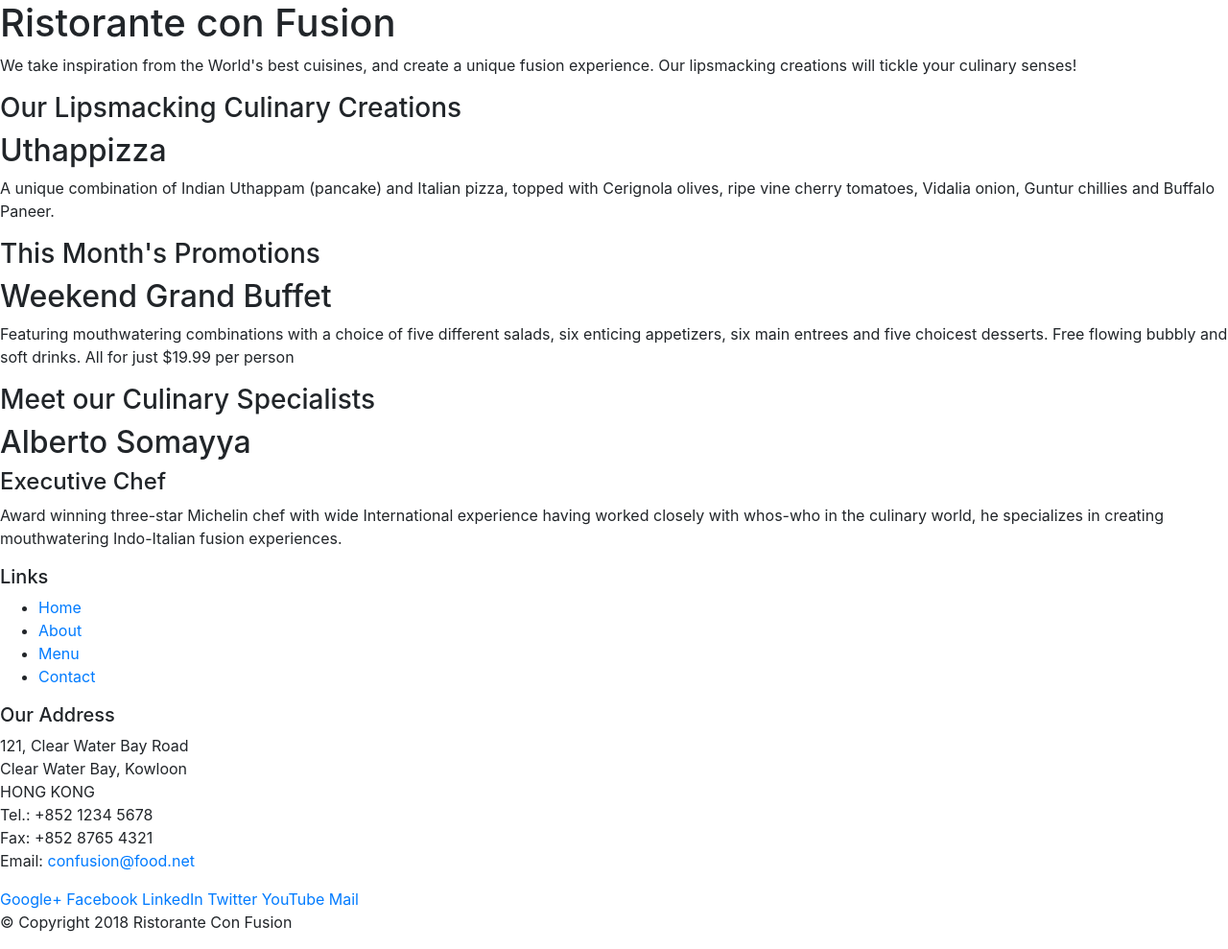
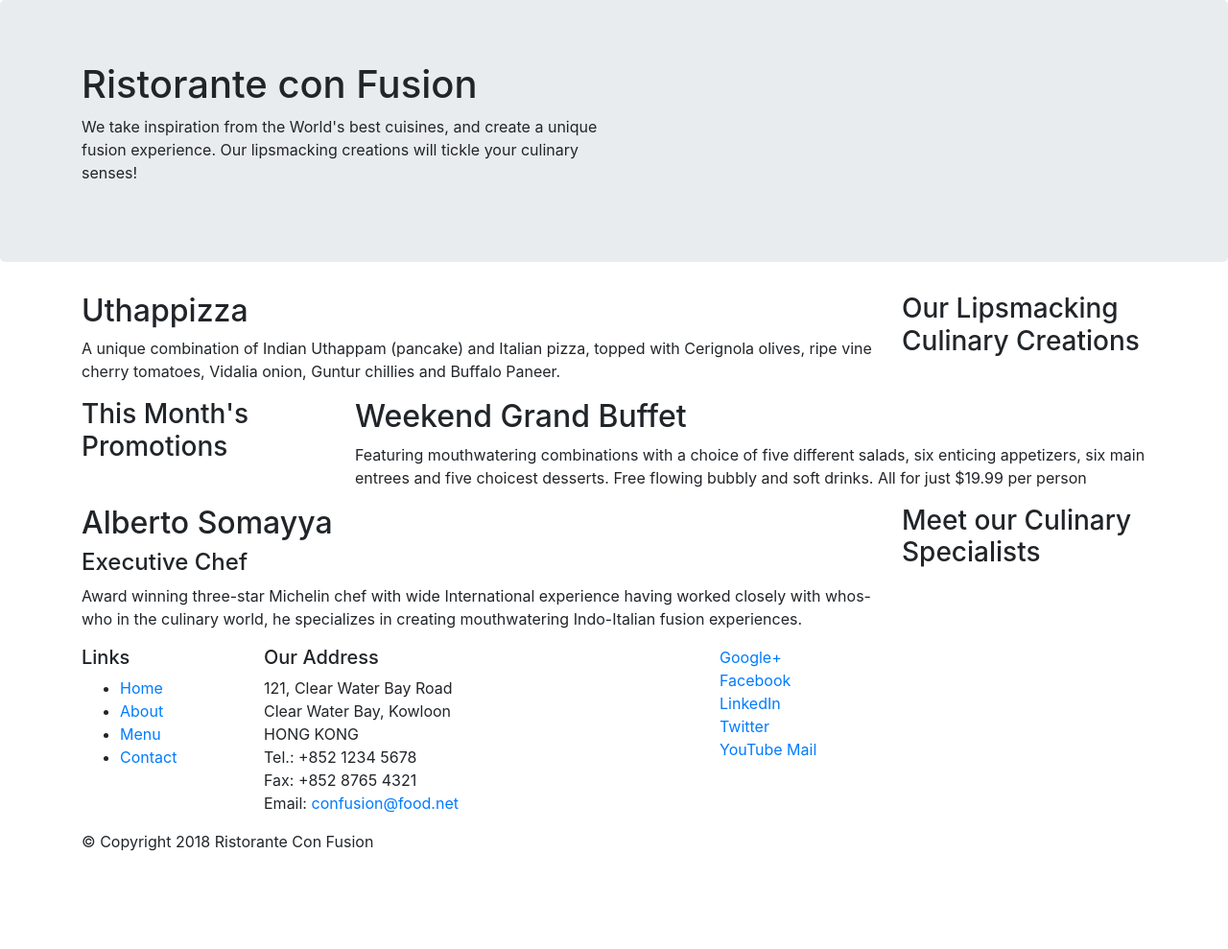
Before and after one commit to javivi71/bootstrap4, a website: page index.html in a window 1280 px wide. Shown: the whole page at 96% size. After the commit the page ends 905 px from the top, so only its background shows below. Drawn offline with nearby package versions, Linux system fonts and the light colour scheme.

Commit message:
Bootstrap grid part one

```diff
--- a/index.html
+++ b/index.html
@@ -15,46 +15,46 @@
 
 <body>
 
-    <header>
-        <div>
-            <div>
-                <div>
+    <header class="jumbotron">
+        <div class="container">
+            <div class="row">
+                <div class="col-12 col-sm-6">
                     <h1>Ristorante con Fusion</h1>
                     <p>We take inspiration from the World's best cuisines, and create a unique fusion experience. Our lipsmacking creations will tickle your culinary senses!</p>
                 </div>
-                <div>
+                <div class="col-sm-12 col-sm">
                 </div>
             </div>
         </div>
     </header>
 
-    <div>
-        <div>
-            <div>
+    <div class="container">
+        <div class="row">
+            <div class="col-12 col-sm-4 order-sm-last col-md-3"> <!-- extra small, small and medium -->
                 <h3>Our Lipsmacking Culinary Creations</h3>
             </div>
-            <div>
+            <div class="col col-sm order-sm-first col-md"><!-- remain xsmall, remain small, remain medium -->
                 <h2>Uthappizza</h2>
                 <p>A unique combination of Indian Uthappam (pancake) and Italian pizza, topped with Cerignola olives, ripe vine cherry tomatoes, Vidalia onion, Guntur chillies and Buffalo Paneer.</p>
             </div>
         </div>
 
 
-        <div>
-            <div>
+        <div class="row">
+            <div class="col-12 col-sm-4 col-md-3">
                 <h3>This Month's Promotions</h3>
             </div>
-            <div>
+            <div class="col col-sm col-md">
                 <h2>Weekend Grand Buffet</h2>
                 <p>Featuring mouthwatering combinations with a choice of five different salads, six enticing appetizers, six main entrees and five choicest desserts. Free flowing bubbly and soft drinks. All for just $19.99 per person </p>
             </div>
         </div>
 
-        <div>
-            <div>
+        <div class="row">
+            <div class="col-12 col-sm-4 order-sm-last col-md-3">
                 <h3>Meet our Culinary Specialists</h3>
             </div>
-            <div>
+            <div class="col col-sm order-sm-first col-md">
                 <h2>Alberto Somayya</h2>
                 <h4>Executive Chef</h4>
                 <p>Award winning three-star Michelin chef with wide International experience having worked closely with whos-who in the culinary world, he specializes in creating mouthwatering Indo-Italian fusion experiences. </p>
@@ -63,9 +63,9 @@
     </div>
 
     <footer>
-        <div>
-            <div>
-                <div>
+        <div class="container">
+            <div class="row">
+                <div class="col-4 col-sm-2"> <!-- xtrasmall, small -->
                     <h5>Links</h5>
                     <ul>
                         <li><a href="#">Home</a></li>
@@ -74,7 +74,7 @@
                         <li><a href="#">Contact</a></li>
                     </ul>
                 </div>
-                <div>
+                <div class="col-7 col-sm-5"> <!-- xsmall , small -->
                     <h5>Our Address</h5>
                     <address>
 		              121, Clear Water Bay Road<br>
@@ -86,7 +86,7 @@
 		           </address>
                 </div>
                 <div>
-                    <div>
+                    <div class="col-12 col-sm-4"> <!-- xsmall, small -->
                         <a href="http://google.com/+">Google+</a>
                         <a href="http://www.facebook.com/profile.php?id=">Facebook</a>
                         <a href="http://www.linkedin.com/in/">LinkedIn</a>
@@ -96,8 +96,8 @@
                     </div>
                 </div>
            </div>
-           <div>
-                <div>
+           <div class="row">
+                <div class="col-auto">
                     <p>© Copyright 2018 Ristorante Con Fusion</p>
                 </div>
            </div>
```
